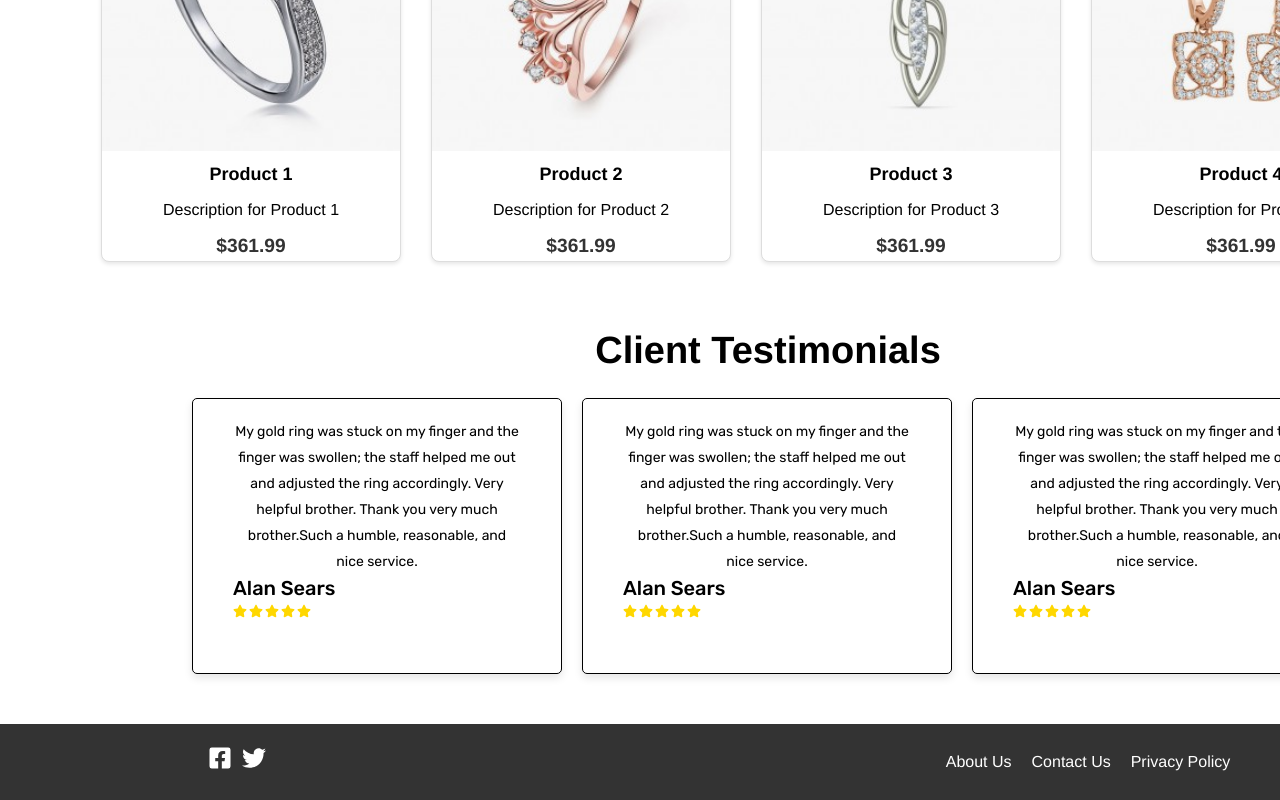
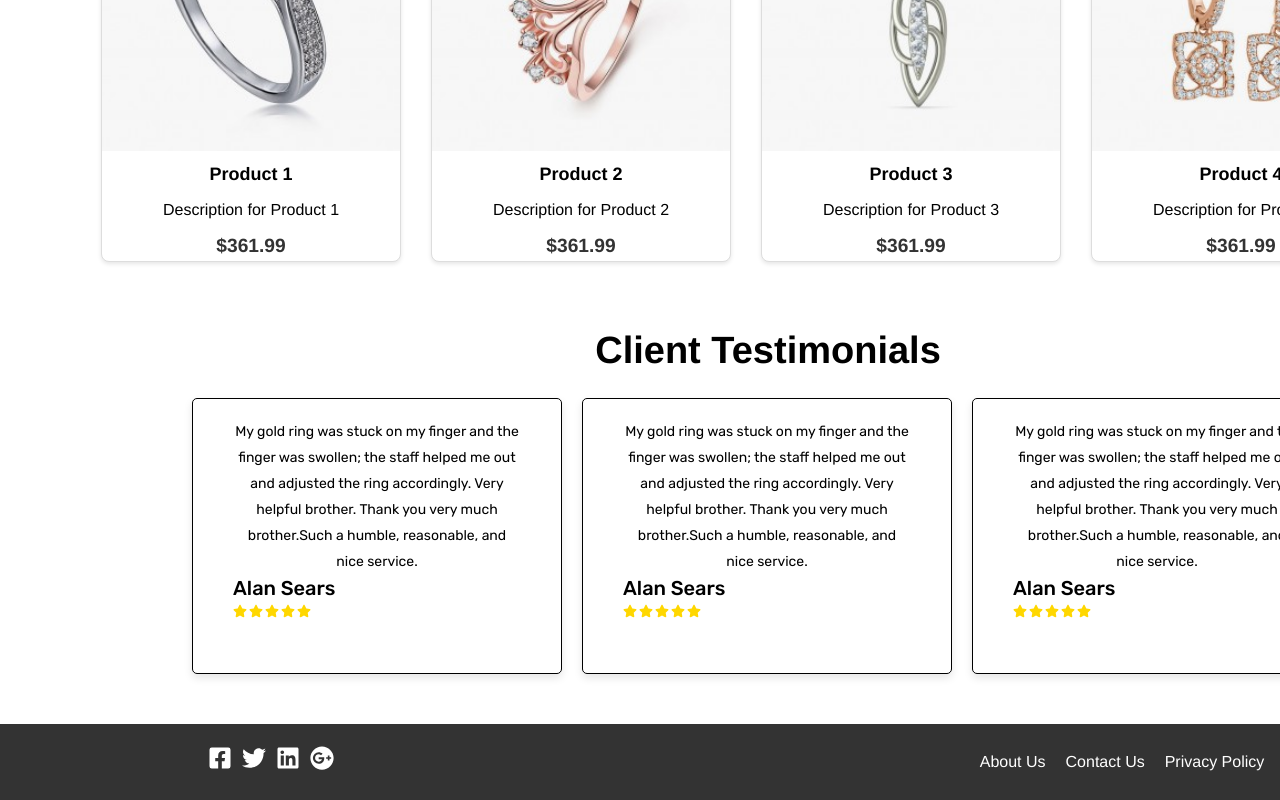
Before and after one commit to Sonu-Subedi/Webtuned_project, a React (Vite) app: page /contact in a window 1280 px wide. Shown: the part 3803-4603 px from the top of the page. Built offline with nearby package versions, Linux system fonts and the light colour scheme.

Commit message:
Add links in footer

```diff
--- a/src/components/Footer.jsx
+++ b/src/components/Footer.jsx
@@ -1,4 +1,9 @@
-import { FaFacebookSquare, FaTwitter } from "react-icons/fa";
+import {
+  FaFacebookSquare,
+  FaTwitter,
+  FaLinkedin,
+  FaGooglePlus,
+} from "react-icons/fa";
 
 const Footer = () => {
   return (
@@ -10,6 +15,17 @@ const Footer = () => {
           </a>
           <a href="https://twitter.com/" target="_blank" rel="noreferrer">
             <FaTwitter />
+          </a>
+          <a href="https://np.linkedin.com/" target="_blank" rel="noreferrer">
+            <FaLinkedin />
+          </a>
+
+          <a
+            href="https://support.google.com/answer/2451065?hl=en"
+            target="_blank"
+            rel="noreferrer"
+          >
+            <FaGooglePlus />
           </a>
         </div>
         <div className="footer-links">
```
